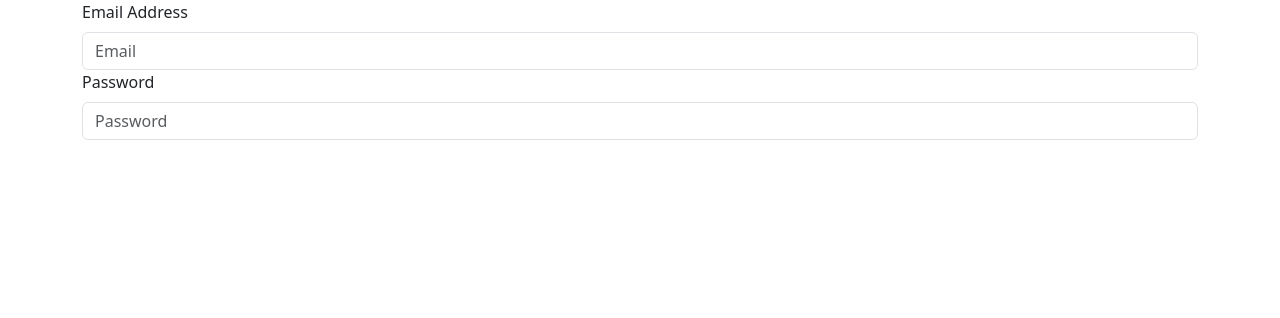
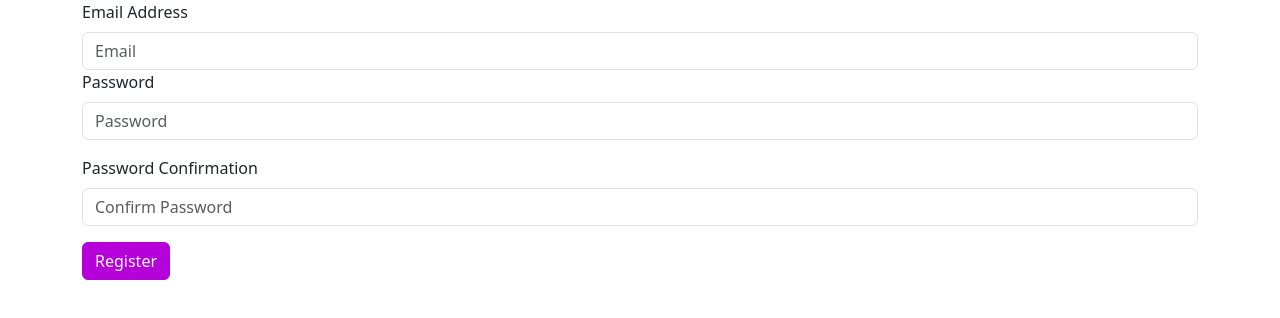
Before and after one commit to celdond/Vital-Mail, a Next.js app in the folder frontend/: page /register in a window 1280 px wide. Shown: the top 318 px of the page. Built offline with nearby package versions, Linux system fonts and the light colour scheme.

Commit message:
register page and password confirmation

```diff
--- a/frontend/pages/register.tsx
+++ b/frontend/pages/register.tsx
@@ -2,12 +2,32 @@ import React from 'react';
 import type { NextPage } from 'next';
 import { useState } from 'react';
 import { useRouter } from 'next/router';
-import { Container, Form } from 'react-bootstrap';
+import { Container, Form, Button } from 'react-bootstrap';
+import { callServer } from '../components/lib/apiCom';
 
 const Register: NextPage = () => {
 	const router = useRouter();
 	const [email, setEmail] = useState('');
 	const [passcode, setCode] = useState('');
+	const [confirmcode, setConfirm] = useState('');
+
+	async function submitRegister() {
+		if (passcode != confirmcode) {
+			alert('Passwords do not match.');
+		}
+		const registerInfo = { email: email, password: passcode };
+		callServer('/register', 'POST', registerInfo)
+			.then((response) => {
+				if (!response.ok) {
+					throw response;
+				}
+				router.push(`/`);
+				return;
+			})
+			.catch((err) => {
+				alert(`Error logging in, please try again.`);
+			});
+	}
 
 	return (
 		<Container>
@@ -30,7 +50,19 @@ const Register: NextPage = () => {
 						onChange={(e) => setCode(e.target.value)}
 					/>
 				</Form.Group>
+				<Form.Group className="mb-3" controlId="formBasicPassword">
+					<Form.Label>Password Confirmation</Form.Label>
+					<Form.Control
+						type="password"
+						placeholder="Confirm Password"
+						value={confirmcode}
+						onChange={(e) => setConfirm(e.target.value)}
+					/>
+				</Form.Group>
 			</Form>
+			<Button variant="primary" type="submit" onClick={submitRegister}>
+				Register
+			</Button>
 		</Container>
 	);
 };
```
Lines whose indentation alone changed are shown as unchanged.
